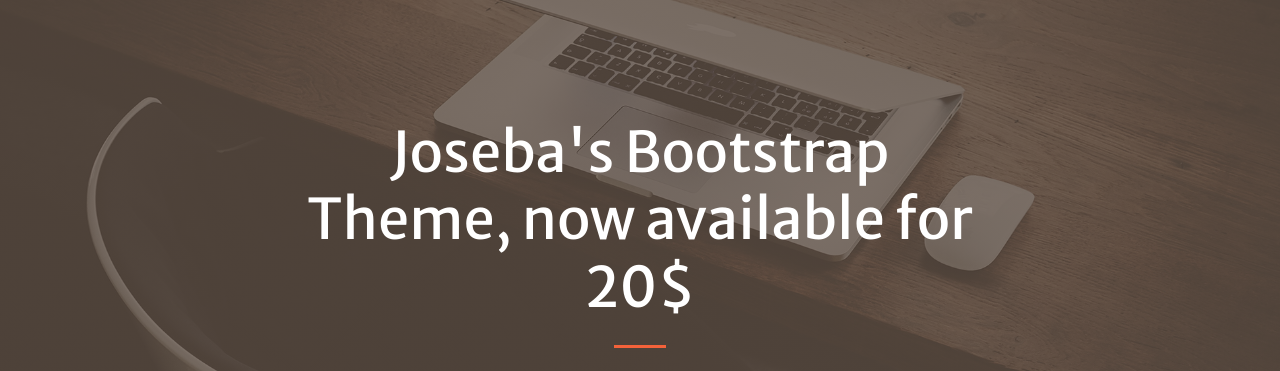
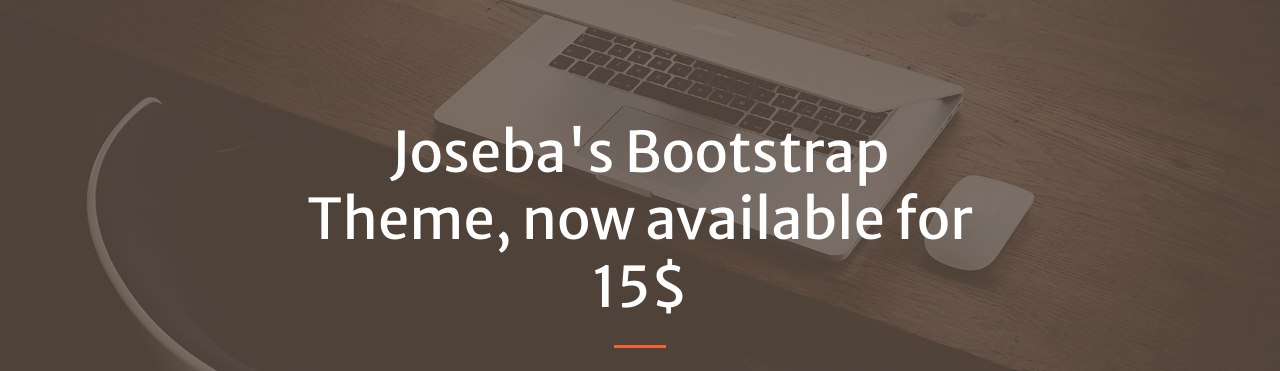
Before and after one commit to josebaizaguirre/josebaizaguirre.github.io, a plain HTML site: page index.html in a window 1280 px wide. Shown: the part 81-452 px from the top of the page. Drawn offline with nearby package versions, Linux system fonts and the light colour scheme; some packages are replaced by stand-ins of ours; a script that the page names is missing.

Commit message:
Add black friday discount (from stash stack)

```diff
--- a/index.html
+++ b/index.html
@@ -39,7 +39,7 @@
             <div class="container px-4 px-lg-5 h-100">
                 <div class="row gx-4 gx-lg-5 h-100 align-items-center justify-content-center text-center">
                     <div class="col-lg-8 align-self-end">
-                        <h1 class="text-white font-weight-bold">Joseba's Bootstrap Theme, now available for 20$</h1>
+                        <h1 class="text-white font-weight-bold">Joseba's Bootstrap Theme, now available for 15$</h1>
                         <hr class="divider" />
                     </div>
                     <div class="col-lg-8 align-self-baseline">
```
